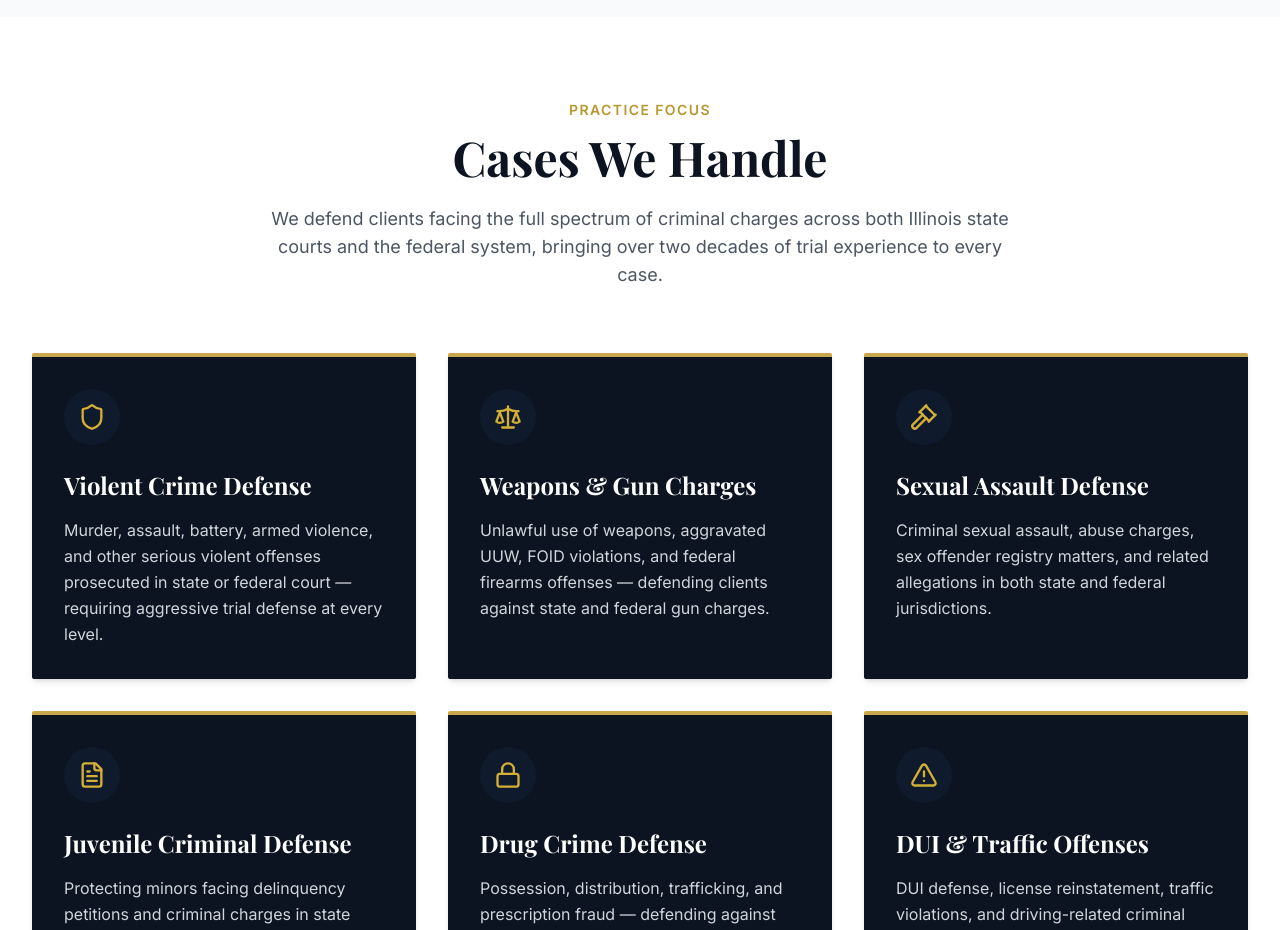
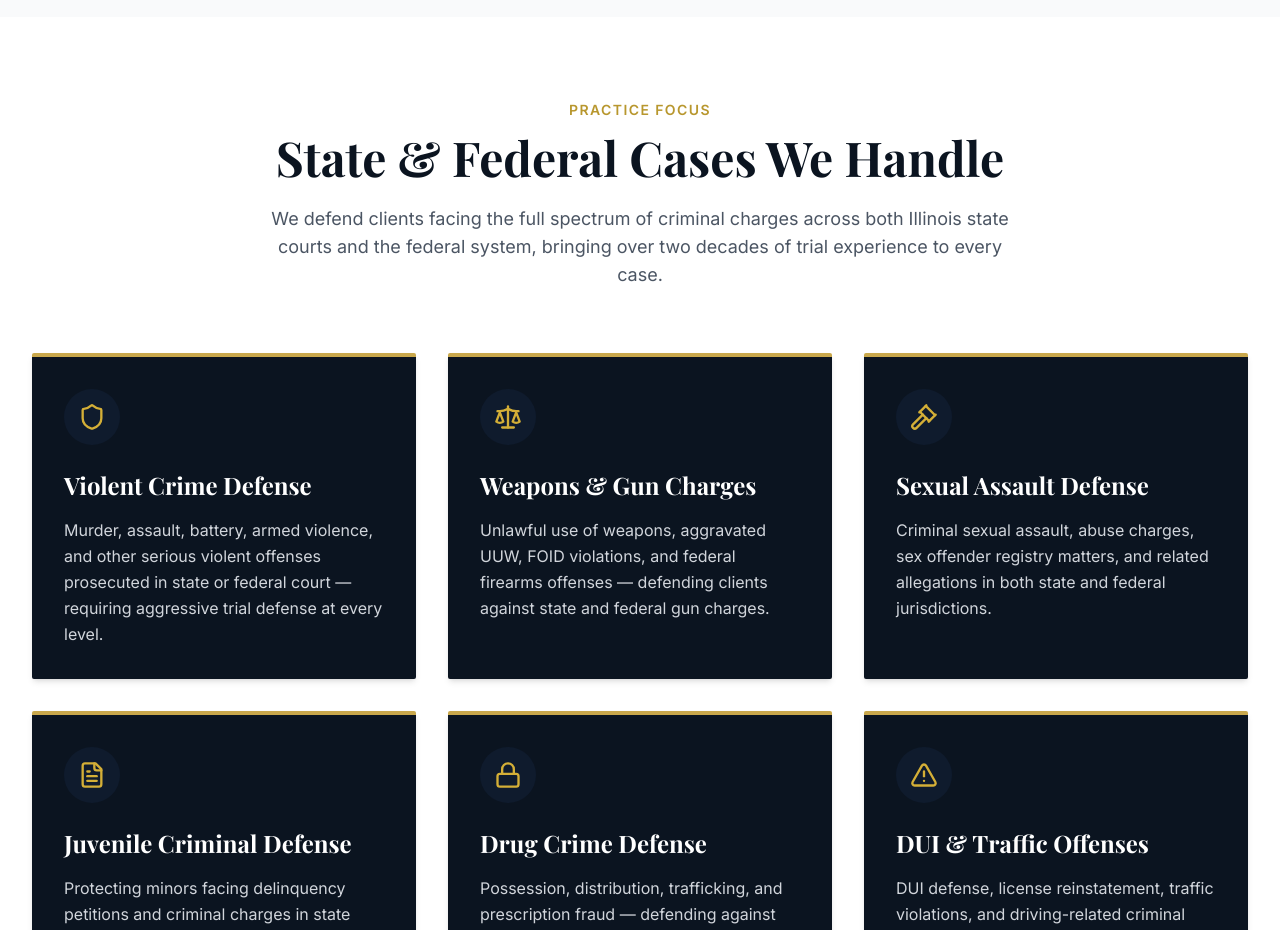
Before and after one commit to DenseConsulting/john-miraglia-site, a Next.js app: page /case-strategies in a window 1280 px wide. Shown: the part 2220-3150 px from the top of the page. Built offline with nearby package versions, Linux system fonts and the light colour scheme; a web font is replaced by a local one.

Commit message:
fix: restore State & Federal in section headings (only remove from card labels)

```diff
--- a/src/components/PracticeAreas.tsx
+++ b/src/components/PracticeAreas.tsx
@@ -47,7 +47,7 @@ export function PracticeAreas() {
             What We Handle
           </span>
           <h2 className="text-4xl md:text-5xl font-heading font-bold text-navy-800 mt-3 mb-6">
-            Practice Areas
+            State & Federal Practice Areas
           </h2>
           <p className="text-lg text-gray-600">
             John Miraglia provides aggressive, skilled representation across
--- a/src/components/case-strategies/CaseTypes.tsx
+++ b/src/components/case-strategies/CaseTypes.tsx
@@ -54,7 +54,7 @@ export function CaseTypes() {
             Practice Focus
           </span>
           <h2 className="text-4xl md:text-5xl font-heading font-bold text-navy-800 mt-3 mb-6">
-            Cases We Handle
+            State &amp; Federal Cases We Handle
           </h2>
           <p className="text-lg text-gray-600">
             We defend clients facing the full spectrum of criminal charges
```
